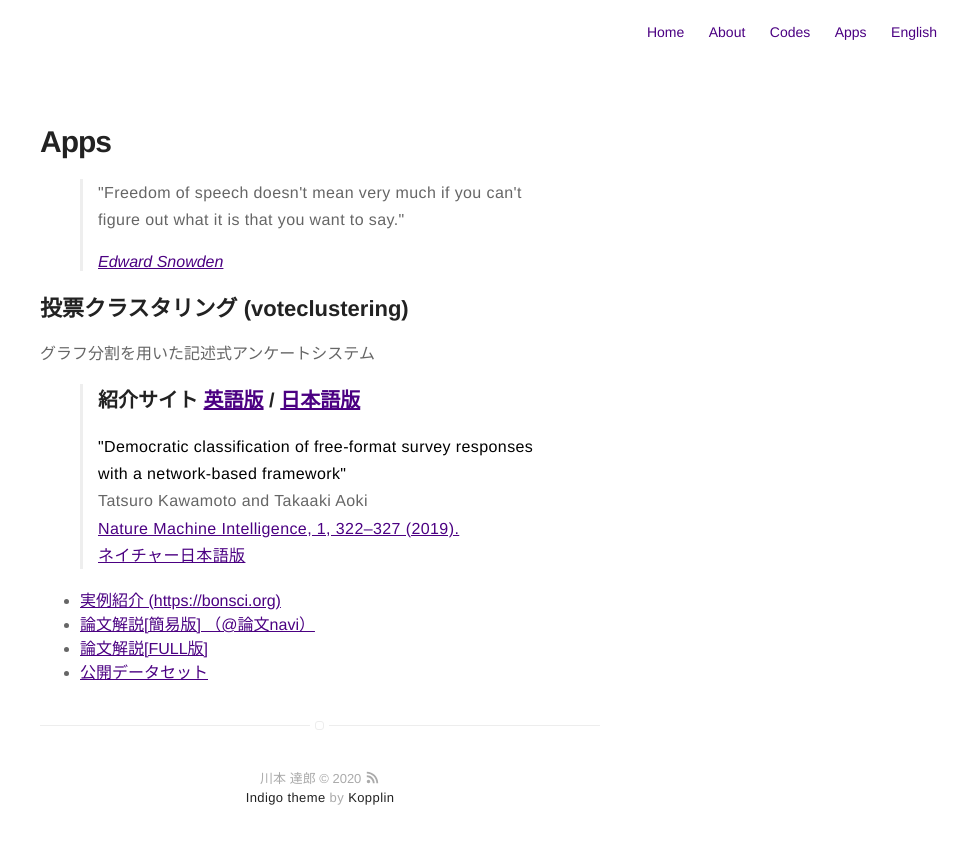
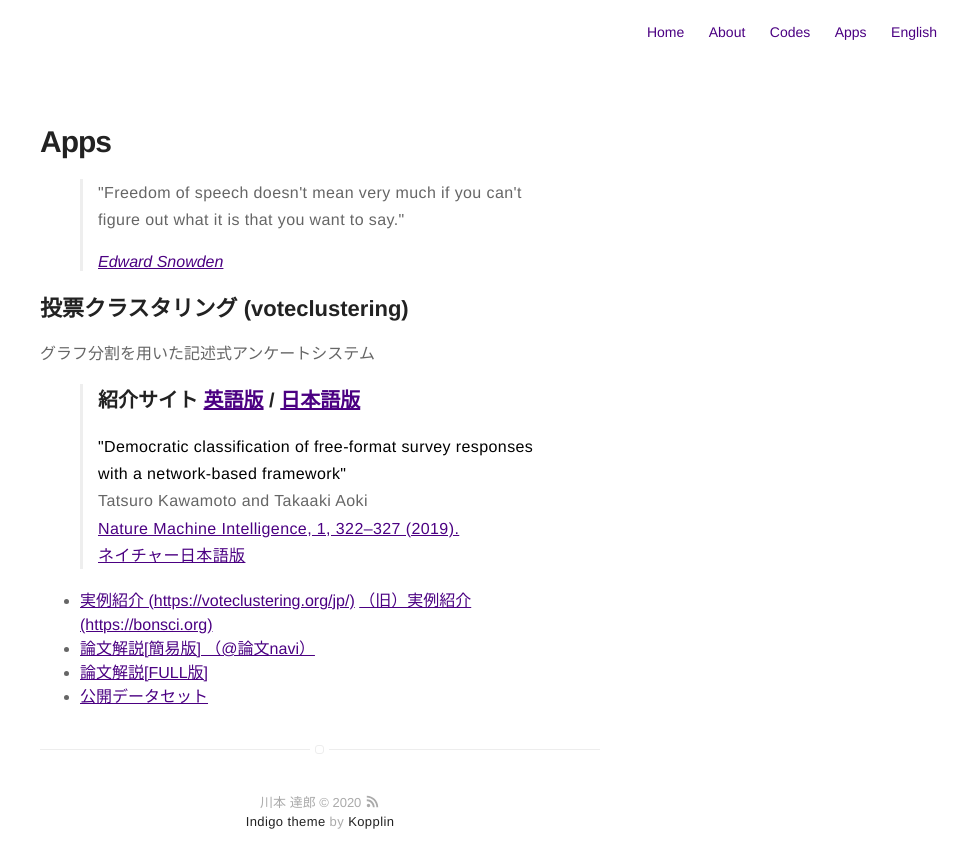
Before and after one commit to tatsuro-kawamoto-jp/tatsuro-kawamoto-jp.github.io, a Jekyll site: the page built from apps.html, in a window 1280 px wide. Shown: the top 868 px of the page, without its empty margins (320-1280 px from the left). Built offline with Jekyll 4.4.1, drawn with Linux system fonts in a browser that asks for light colours.

Commit message:
Update apps.html

```diff
--- a/apps.html
+++ b/apps.html
@@ -31,7 +31,8 @@ title: Apps
 
 <ul>
 	<li>
-		<a href="https://bonsci.org/">実例紹介 (https://bonsci.org)</a>
+		<a href="https://voteclustering.org/jp/">実例紹介 (https://voteclustering.org/jp/)</a>
+		<a href="https://bonsci.org/">（旧）実例紹介 (https://bonsci.org)</a>
 	</li>
 	<li>
 		<a href="https://rnavi.org/61710/">論文解説[簡易版] （@論文navi）</a>
```
